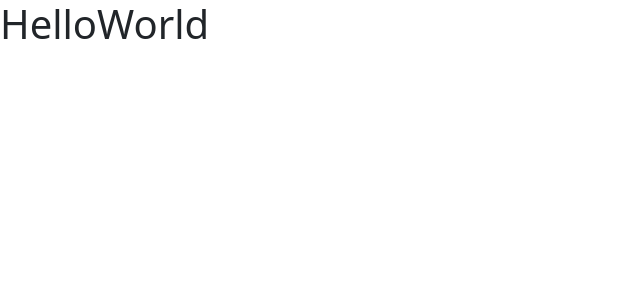
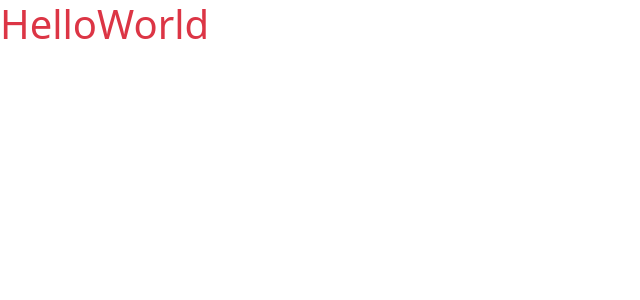
Before and after one commit to mohammad468/start-next1, a Next.js app: page / in a window 1280 px wide. Shown: the top 300 px of the page, without its empty margins (0-640 px from the left). Built offline with nearby package versions, Linux system fonts and the light colour scheme.

Commit message:
ok for start

```diff
--- a/styles/app.scss
+++ /dev/null
@@ -1 +0,0 @@
-@import "index.scss";
--- a/styles/index.scss
+++ b/styles/index.scss
@@ -2,3 +2,7 @@
 $body-bg: #fff;
 
 @import "../node_modules/bootstrap/scss/bootstrap";
+
+h1 {
+    color: $red-500;
+}
```
Also changed, not shown: pages/_app.js (line endings or trailing spaces).
